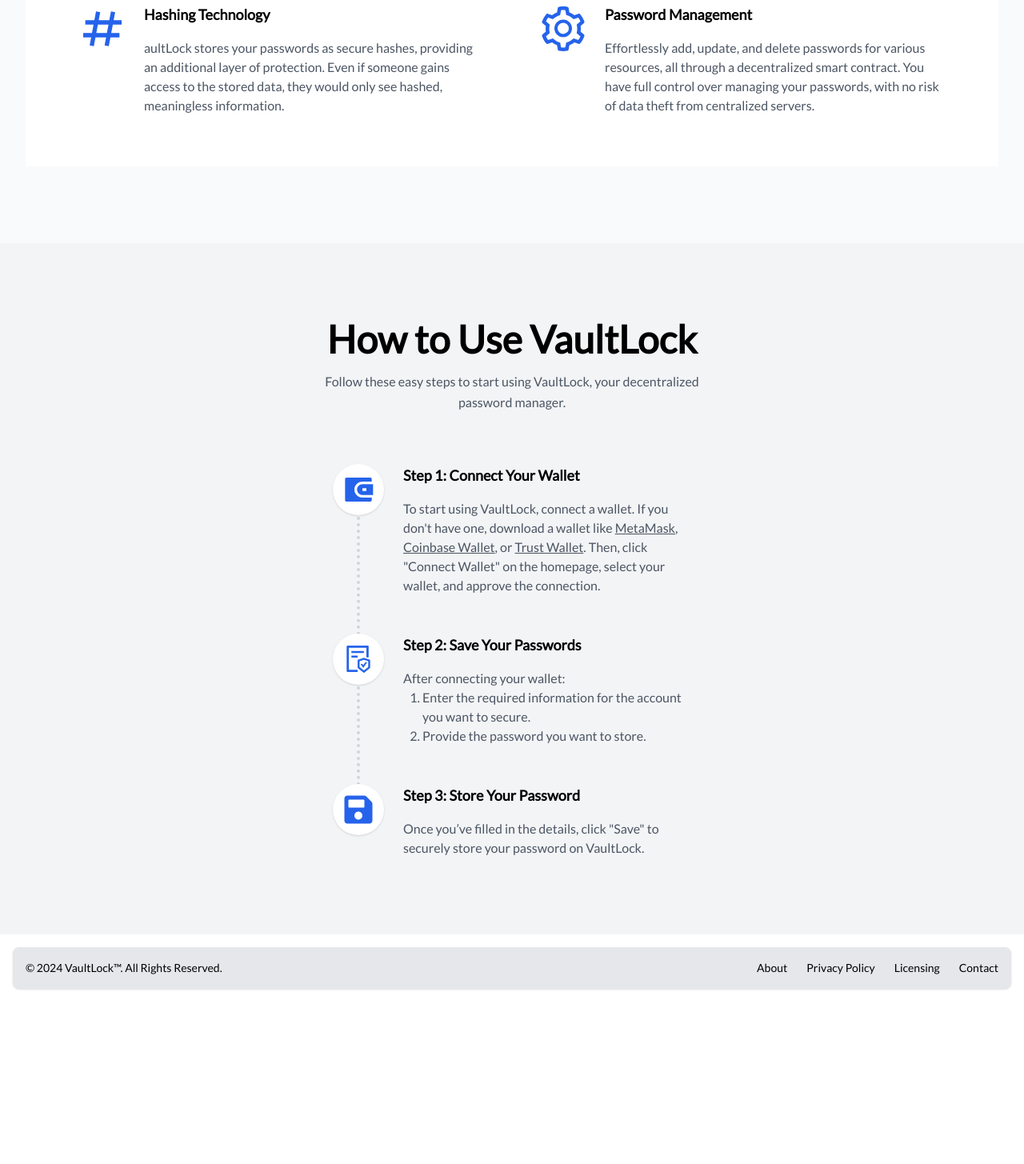
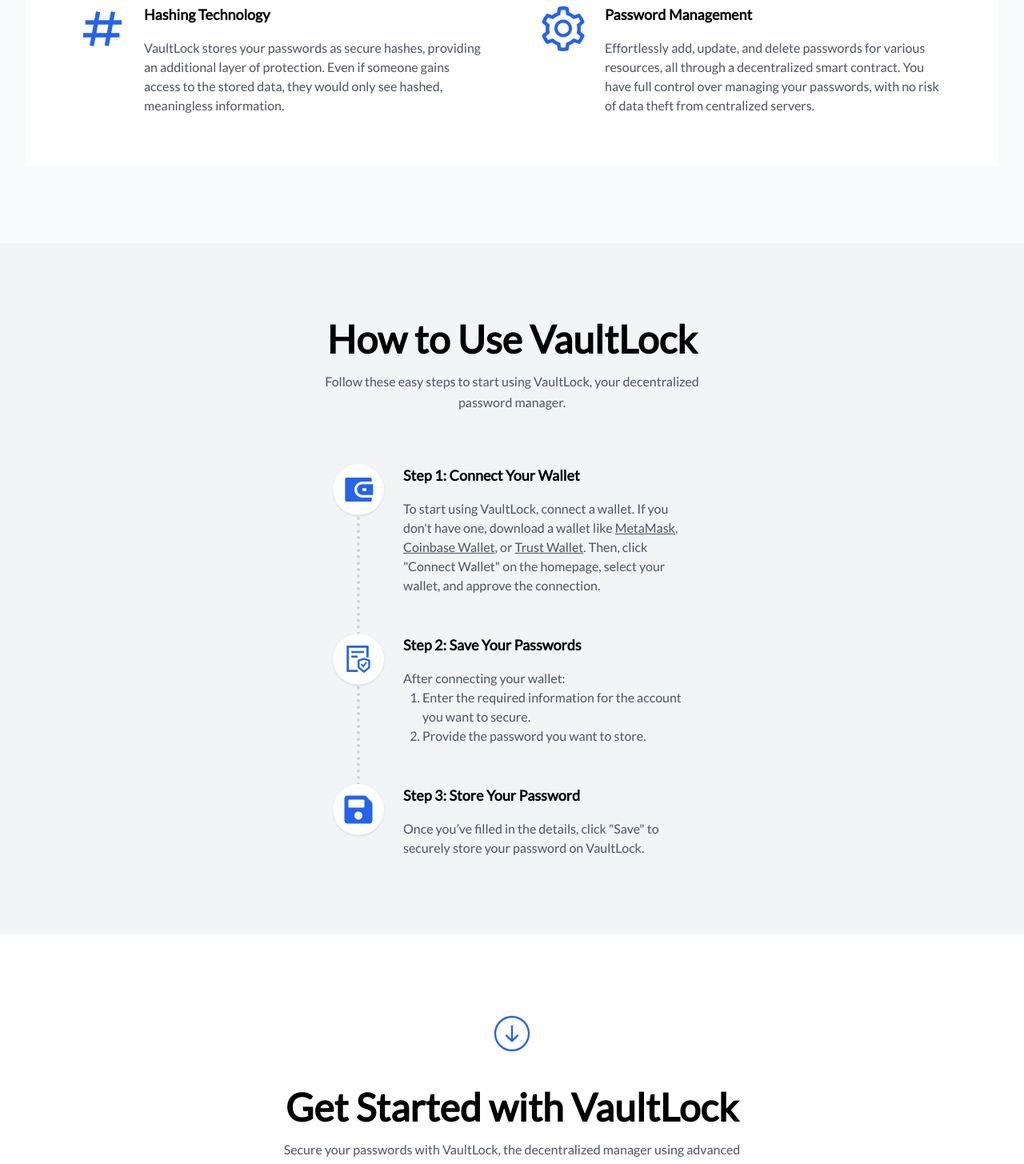
Before and after one commit to Sandile88/decentralized-password-manager, a Next.js app in the folder client/: page / in a window 1280 px wide. Shown: the part 1330-2785 px from the top of the page at 80% size. Before the commit the page ends 2582 px from the top, so only its background shows below. Built offline with nearby package versions, Linux system fonts and the light colour scheme.

Commit message:
added CTA and linked all nav bar elements to respective elements

```diff
--- a/client/app/page.tsx
+++ b/client/app/page.tsx
@@ -3,6 +3,7 @@
 import Footer from "../components/Footer";
 import Services from "../components/Services";
 import HowTo from "../components/HowTo";
+import CTA from "../components/CTA";
 
 const LandingPage = () => {
   return (
@@ -10,7 +11,8 @@
     <Hero/>
     <Services/>
     <HowTo/>
-      <Footer/>
+    <CTA/>
+    <Footer/>
     </>
   );
 };
--- /dev/null
+++ b/client/components/CTA.tsx
@@ -0,0 +1,41 @@
+"use client"
+import React from "react";
+import  Wallet  from "../components/Wallet";
+
+
+const CTA = () => {
+
+    const { connect }  = Wallet();
+
+    const connectWallet = () => {
+        connect();
+      }
+
+
+    return (
+        <section className="py-10 bg-white sm:py-16 lg:py-24">
+    <div className="px-4 mx-auto sm:px-6 lg:px-8 max-w-7xl">
+        <div className="max-w-2xl mx-auto text-center">
+            <svg className="mx-auto w-14 h-14 text-blue-600" xmlns="http://www.w3.org/2000/svg" fill="none" viewBox="0 0 24 24" stroke="currentColor">
+                <path strokeLinecap="round" strokeLinejoin="round" strokeWidth="1" d="M15 13l-3 3m0 0l-3-3m3 3V8m0 13a9 9 0 110-18 9 9 0 010 18z" />
+            </svg>
+            <h2 className="mt-10 text-3xl font-bold leading-tight text-black sm:text-4xl lg:text-5xl">Get Started with VaultLock</h2>
+            <p className="max-w-xl mx-auto mt-4 text-base leading-relaxed text-gray-600">Secure your passwords with VaultLock, the decentralized manager using advanced encryption to protect and manage them safely.</p>
+        </div>
+
+        <div className="flex flex-col items-center justify-center mt-8 space-y-4 md:space-y-0 md:space-x-4 md:flex-row lg:mt-10">
+            {/* <a href="#" title="" className="inline-flex items-center justify-center px-4 py-4" role="button"> */}
+            <button type="button"
+            onClick={connectWallet}
+            className="  text-white bg-blue-700 hover:bg-blue-800 focus:outline-none focus:ring-4 focus:ring-blue-300 font-medium rounded-full text-sm px-5 py-2.5 text-center me-2 mb-2 dark:bg-blue-600 dark:hover:bg-blue-700 dark:focus:ring-blue-800">Get started</button>
+            {/* </a> */}
+        </div>
+
+        <p className="mt-6 text-base text-center text-gray-600">Get started in just 2 minutes!</p>
+    </div>
+</section>
+
+    )
+}
+
+export default CTA;
--- a/client/components/Nav.tsx
+++ b/client/components/Nav.tsx
@@ -10,9 +10,7 @@
 // import { useRouter } from "next/router";
 // import { useRouter } from "next/navigation";
 import  Wallet  from "../components/Wallet";
-
-
-// import { Link as ScrollLink, animateScroll as scroll } from "react-scroll";
+import { Link as ScrollLink} from "react-scroll";
 
 const Navbar = () => {
 
@@ -105,13 +103,7 @@
           className="text-black bg-white hover:bg-sky-100 focus:ring-4 focus:outline-none focus:ring-blue-300 font-medium rounded-full text-sm px-4 py-2 text-center ">
               Connect Wallet
               </button>
-
             )}
-
-
-
-
-
           <button
           onClick={dropDown}
           data-collapse-toggle="navbar-sticky"
@@ -149,17 +141,17 @@
         >
             <ul className="flex flex-col p-4 md:p-0 mt-4 font-medium border rounded-lg md:space-x-8 rtl:space-x-reverse md:flex-row md:mt-0 md:border-0">
             <li>
-                <Link href="#" className="block py-2 px-3 text-white rounded hover:text-sky-100 md:bg-transparent md:text-white md:p-0 md:hover:text-sky-100" aria-current="page">Home</Link>
+                <ScrollLink to="hero" smooth={true} duration={500} className="block py-2 px-3 text-white rounded hover:text-blue-100 md:bg-transparent md:text-white md:p-0 md:hover:text-blue-100 hover:underline" aria-current="page">Home</ScrollLink>
             </li>
             <li>
-                <Link href="#" className="block py-2 px-3 text-white rounded hover:text-sky-100 md:hover:bg-transparent md:hover:text-sky-100 md:p-0">About</Link>
+                <ScrollLink to="services" smooth={true} duration={500} className="block py-2 px-3 text-white rounded hover:text-blue-100 md:hover:bg-transparent md:hover:text-blue-100 md:p-0">Services</ScrollLink>
             </li>
             <li>
-                <Link href="#" className="block py-2 px-3 text-white rounded hover:text-sky-100 md:hover:bg-transparent md:hover:text-sky-100 md:p-0">Services</Link>
+                <ScrollLink to="how-to" smooth={true} duration={500} className="block py-2 px-3 text-white rounded hover:text-blue-100 md:hover:bg-transparent md:hover:text-blue-100 md:p-0">How To</ScrollLink>
             </li>
-            <li>
-                <Link href="#" className="block py-2 px-3 text-white rounded hover:text-sky-100 md:hover:bg-transparent md:hover:text-sky-100 md:p-0">Contact</Link>
-            </li>
+            {/* <li>
+                <Link className="block py-2 px-3 text-white rounded hover:text-sky-100 md:hover:bg-transparent md:hover:text-sky-100 md:p-0">Contact</Link>
+            </li> */}
             </ul>
         </div>
         </div>
--- a/client/components/Services.tsx
+++ b/client/components/Services.tsx
@@ -52,7 +52,7 @@
                     </svg> */}
                     <div className="ml-5">
                         <h3 className="text-lg font-semibold text-black">Hashing Technology</h3>
-                        <p className="mt-4 text-base text-gray-600">aultLock stores your passwords as secure hashes, providing an additional layer of protection. Even if someone gains access to the stored data, they would only see hashed, meaningless information.</p>
+                        <p className="mt-4 text-base text-gray-600">VaultLock stores your passwords as secure hashes, providing an additional layer of protection. Even if someone gains access to the stored data, they would only see hashed, meaningless information.</p>
                     </div>
                 </div>
 
```
